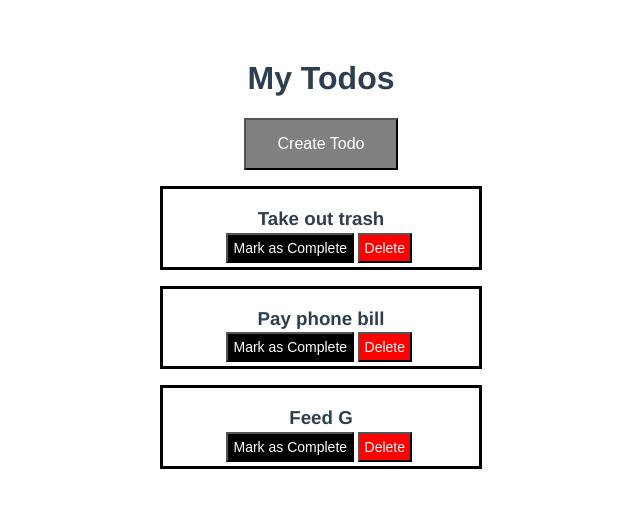
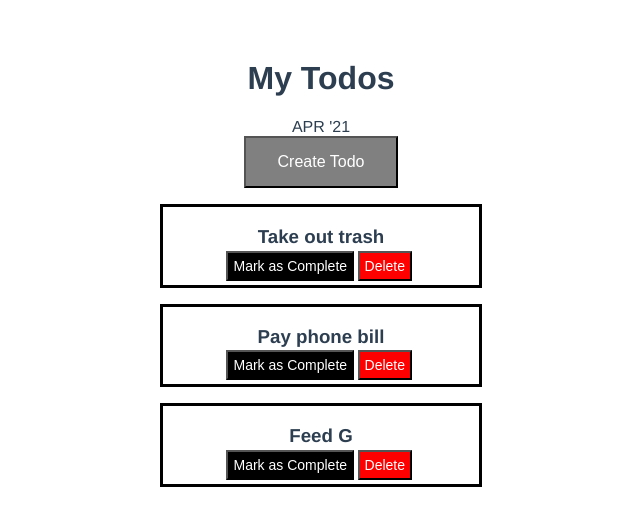
Before and after one commit to kevinneyer/vue-todo-3.4.21, a Vue app: page / in a window 1280 px wide. Shown: the top 526 px of the page, without its empty margins (319-959 px from the left). Built offline with nearby package versions, Linux system fonts and the light colour scheme; data requests are answered from the project's data file.

Commit message:
experimenting with date-time and moment.js in safari

```diff
--- a/package.json
+++ b/package.json
@@ -10,6 +10,7 @@
   "dependencies": {
     "core-js": "^3.6.5",
     "json-server": "^0.16.3",
+    "moment": "^2.29.1",
     "vue": "^3.0.0"
   },
   "devDependencies": {
--- a/src/components/Home.vue
+++ b/src/components/Home.vue
@@ -2,6 +2,10 @@
   <div>
     <div>
       <h1>My Todos</h1>
+      <!-- <button @click='makeDate'>Date</button> -->
+      <div v-if="date">
+        {{ date }}
+      </div>
       <button class= 'button' @click='formHandler'>{{ form ? 'Hide Form' : 'Create Todo' }}</button>
     </div>
     <div v-if='form'>
@@ -17,6 +21,7 @@
 <script>
 import ToDos from './ToDos'
 import CreateForm from './CreateForm'
+import moment from "moment";
 
 export default {
   name: 'Home',
@@ -27,7 +32,8 @@ export default {
   data: function (){
     return {
       todos: [],
-      form: false
+      form: false,
+      date: ''
     }
   },
   methods: {
@@ -88,10 +94,16 @@ export default {
       .then(() => {
         this.todos = this.todos.filter( todo => todo.id !== id)
       })
+    },
+    makeDate(){
+      let date = new Date('2021/04/02')
+      this.date = moment(date).format("MMM 'YY").toUpperCase()
+      // return this.date
     }
   },
    mounted(){
     this.getTodos()
+    this.makeDate()
   }
 }
 </script>
```
Also changed, not shown: 1 other file (tests, documents, lock files or other folders).
